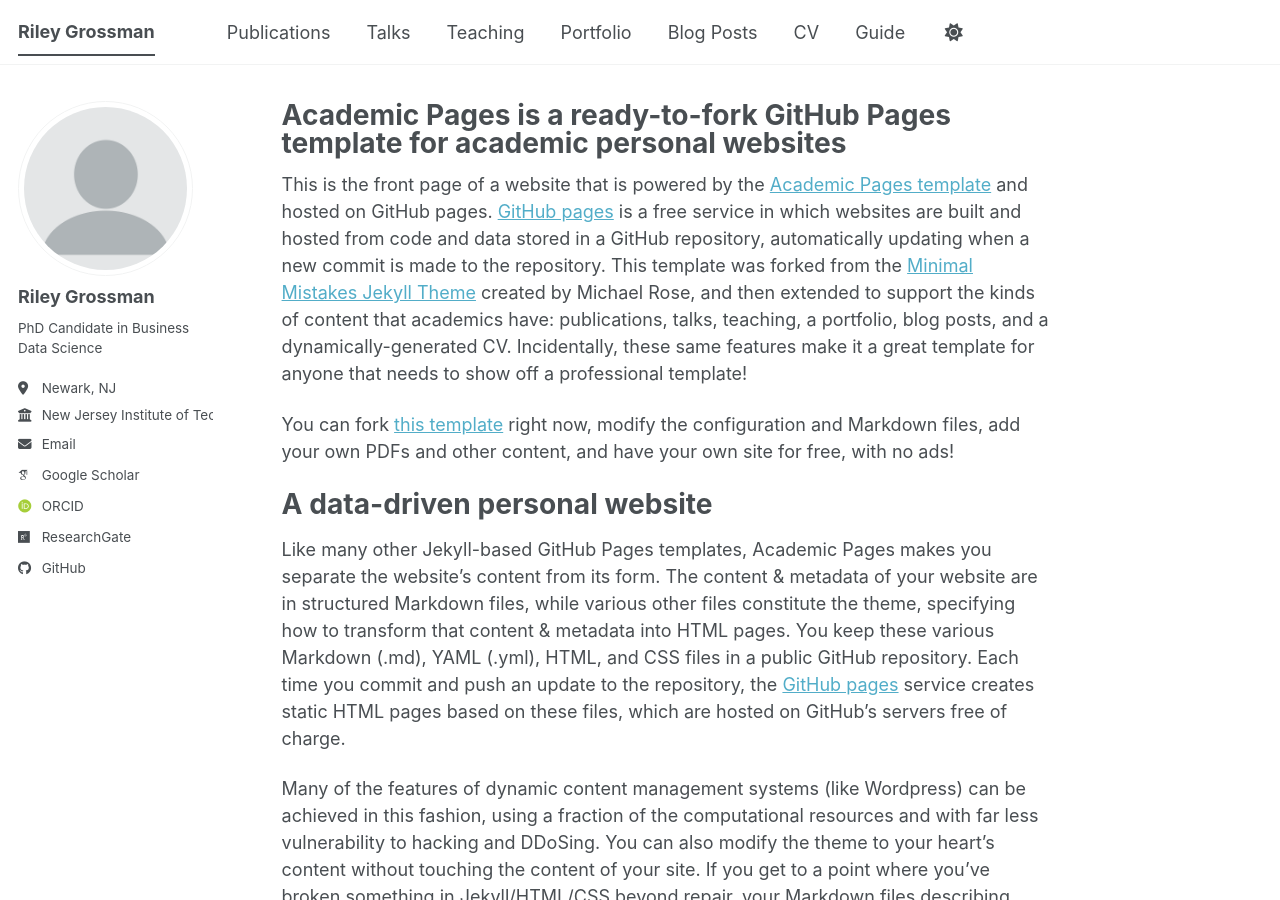
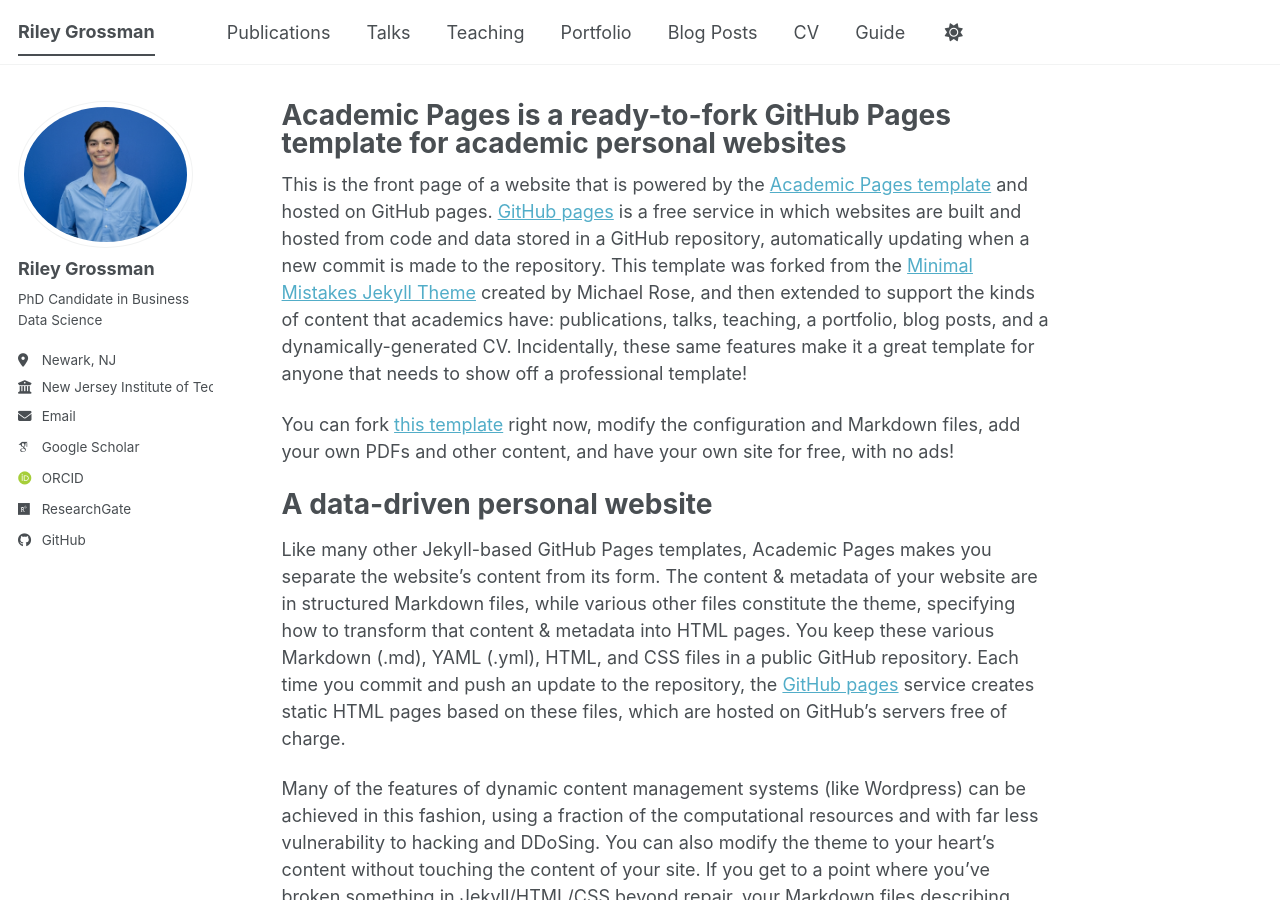
Before and after one commit to rag24/rag24.github.io, a Jekyll site: the page built from _pages/about.md, in a window 1280 px wide and 900 px high. Built offline with Jekyll 4.4.1, drawn with Linux system fonts in a browser that asks for light colours; some web fonts are replaced; a script bundle is joined from its source files by our own code; library files that are not in the unit come from our copies.

Commit message:
Update author avatar image in config file

```diff
--- a/_config.yml
+++ b/_config.yml
@@ -23,7 +23,7 @@
 #               Additional customization can be done by editing /_includes/author-profile.html
 author:
   # Biographic information
-  avatar           : "profile.png"
+  avatar           : "Gemini_cleaned_background_headshot_cropped.png"
   name             : "Riley Grossman"
   pronouns         : # example: "she/her"
   bio              : "PhD Candidate in Business Data Science"
```
